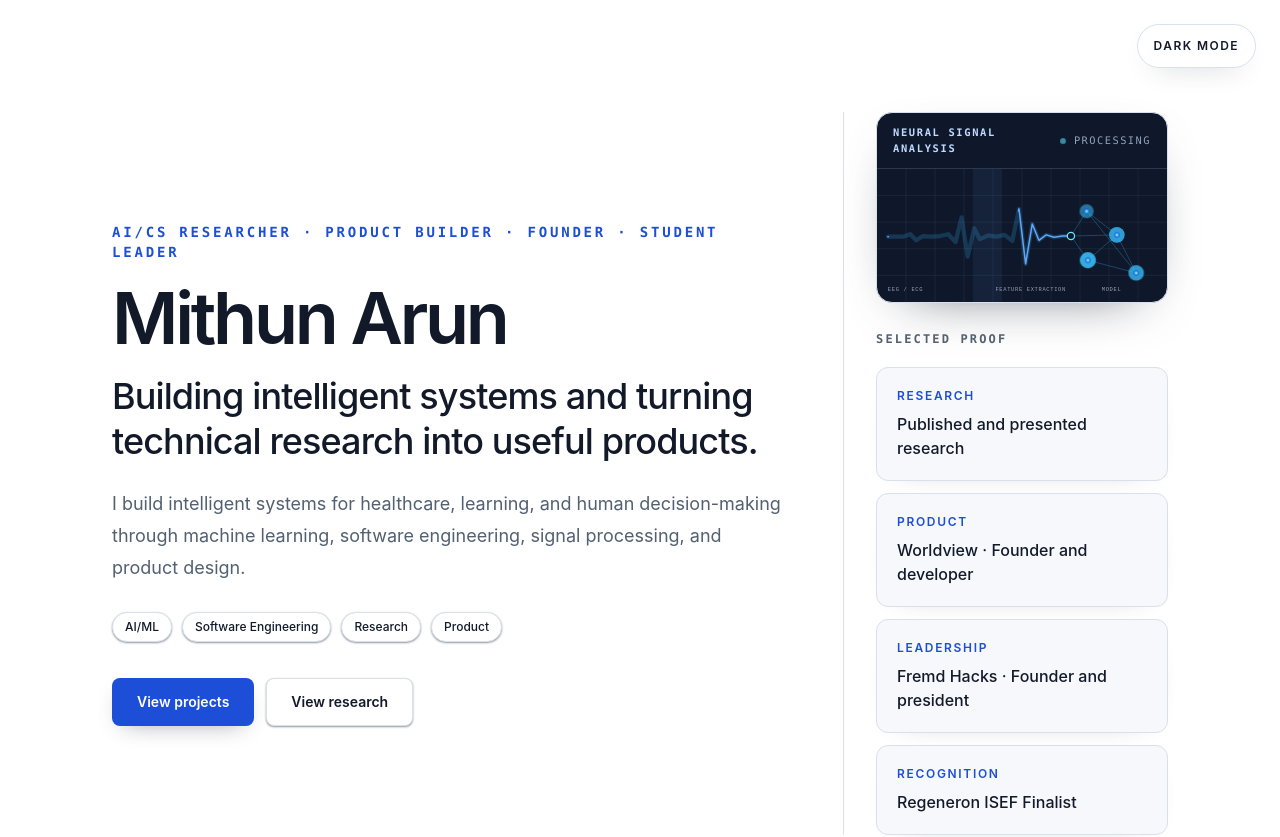
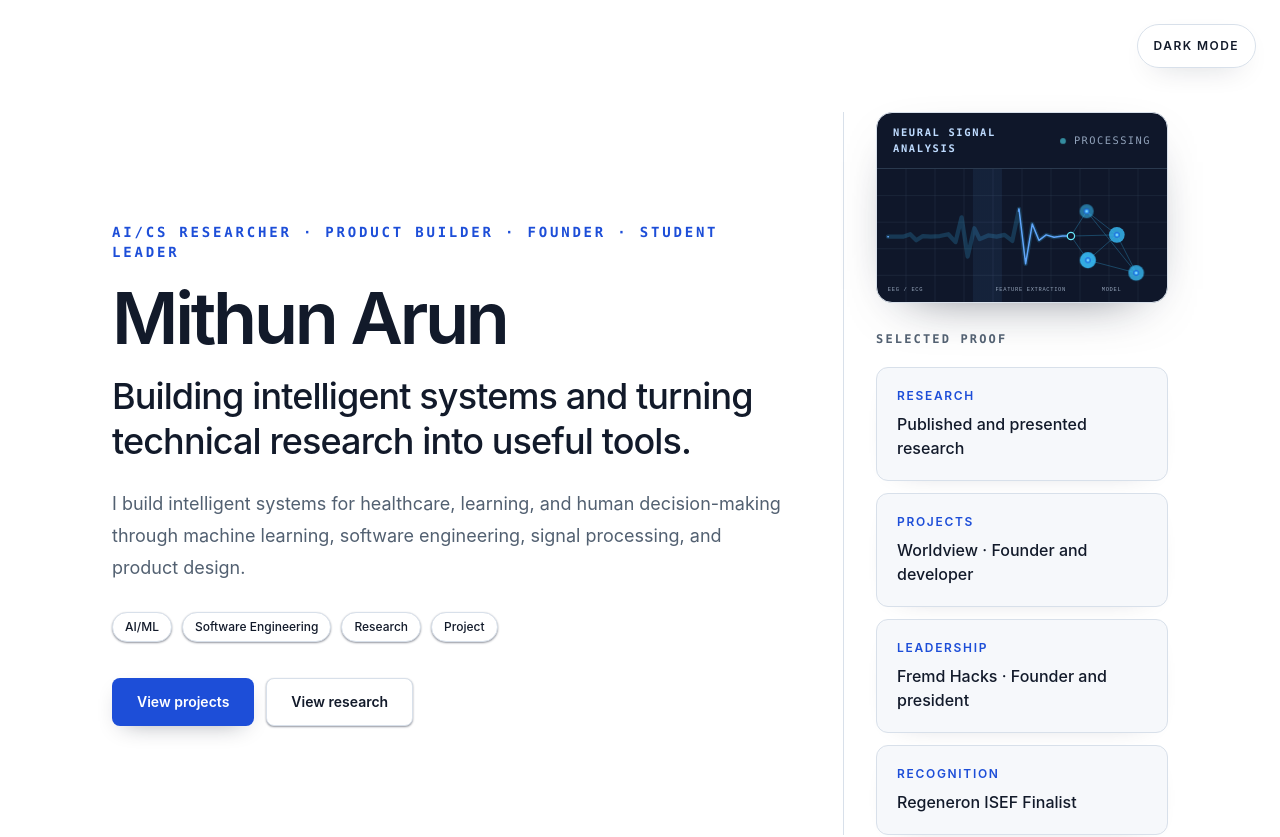
Before and after one commit to MithunA12/Mithun-s-Personal-Website, a Next.js app: page / in a window 1280 px wide. Shown: the top 837 px of the page. Built offline with nearby package versions, Linux system fonts and the light colour scheme.

Commit message:
Completed all of task 12 requirements

```diff
--- a/components/sections/Hero.tsx
+++ b/components/sections/Hero.tsx
@@ -28,7 +28,7 @@ const credibilitySignals = [
     value: featuredResearch?.publicationStatus,
   },
   {
-    label: "Product",
+    label: "Projects",
     value: founderProject
       ? `${founderProject.title} · ${founderProject.role}`
       : undefined,
--- a/src/data/profile.ts
+++ b/src/data/profile.ts
@@ -48,13 +48,13 @@ export interface ResearchItem {
 
 export interface Accomplishment {
   title: string;
-  category: "Research" | "Award" | "Product" | "Leadership";
+  category: "Research" | "Award" | "Project" | "Leadership";
 }
 
 export interface Experience {
   title: string;
   organization: string;
-  category: "Research" | "Product" | "Leadership" | "Communication";
+  category: "Research" | "Project" | "Leadership" | "Communication";
   summary: string;
 }
 
@@ -84,10 +84,10 @@ export const profile: Profile = {
 export const hero: HeroContent = {
   eyebrow: "AI/CS researcher · Product builder · Founder · Student leader",
   headline:
-    "Building intelligent systems and turning technical research into useful products.",
+    "Building intelligent systems and turning technical research into useful tools.",
   description:
     "I build intelligent systems for healthcare, learning, and human decision-making through machine learning, software engineering, signal processing, and product design.",
-  focusAreas: ["AI/ML", "Software Engineering", "Research", "Product"],
+  focusAreas: ["AI/ML", "Software Engineering", "Research", "Project"],
   primaryCta: {
     label: "View projects",
     href: "#projects",
@@ -177,7 +177,7 @@ export const experiences: Experience[] = [
   {
     title: "Founder and mobile app developer",
     organization: "Worldview",
-    category: "Product",
+    category: "Project",
     summary:
       "Built a mobile social product using React Native, Expo, and Firebase.",
   },
```
